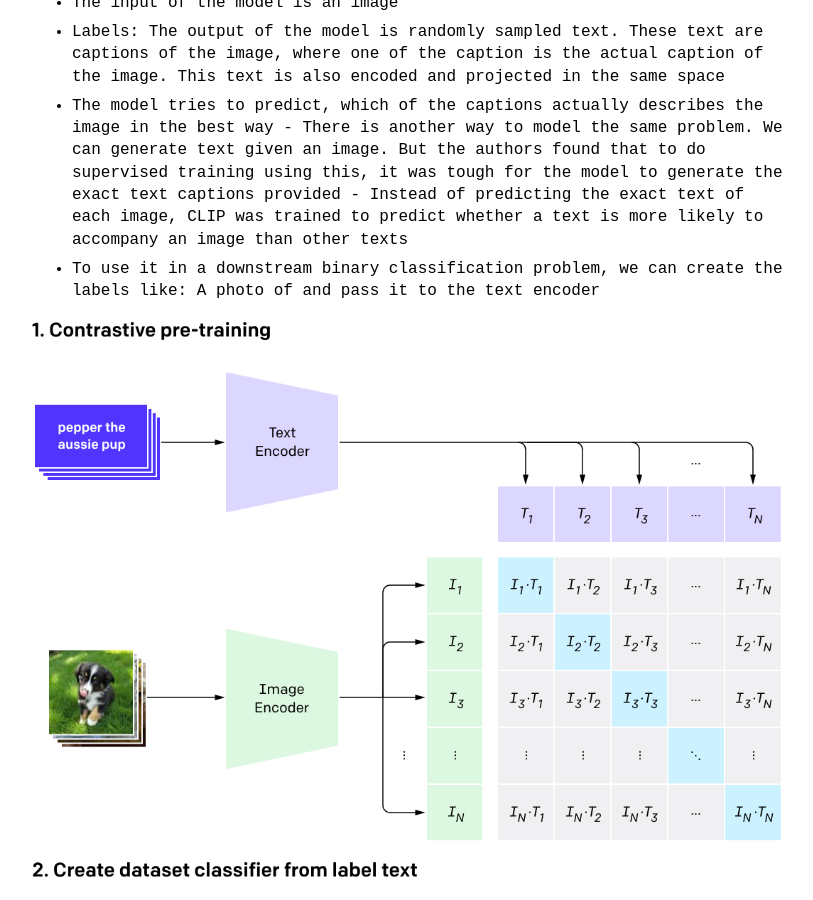
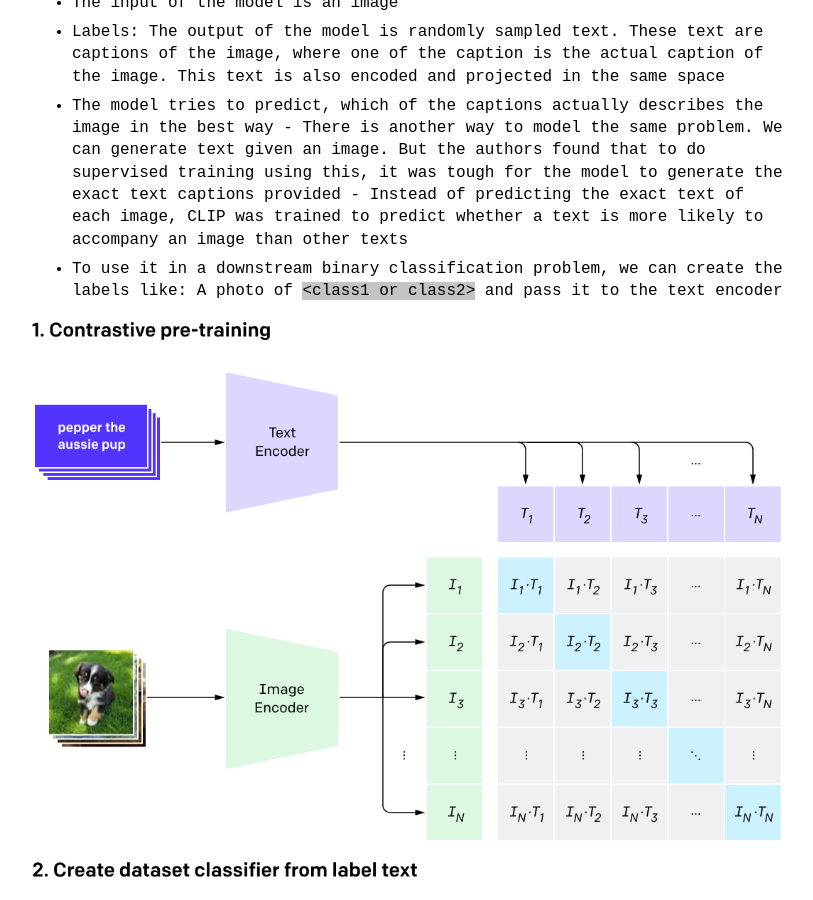
Before and after one commit to romitjain/romitjain.github.io, a Jekyll site: the page built from _posts/2024-12-07-CLIP.md, in a window 1280 px wide and 900 px high, scrolled down 1051 px. Shown: the whole window, without its empty margins (228-1041 px from the left). Built offline with Jekyll 4.4.1, drawn with Linux system fonts in a browser that asks for light colours.

```diff
--- a/_posts/2024-12-07-CLIP.md
+++ b/_posts/2024-12-07-CLIP.md
@@ -23,7 +23,7 @@ The major reasons to build a model like CLIP:
 - The model tries to predict, which of the captions actually describes the image in the best way
        - There is another way to model the same problem. We can generate text given an image. But the authors found that to do supervised training using this, it was tough for the model to generate the exact text captions provided
        - Instead of predicting the exact text of each image, CLIP was trained to predict whether a text is more likely to accompany an image than other texts
-- To use it in a downstream binary classification problem, we can create the labels like: A photo of {{class1 or class2}} and pass it to the text encoder
+- To use it in a downstream binary classification problem, we can create the labels like: A photo of `<class1 or class2>` and pass it to the text encoder
 
 ![image](/assets/images/clip_2.png)
 ![image](/assets/images/clip_3.png)
```
Also changed, not shown: _posts/2022-06-05-Boosting.md (+1 -1 lines).
